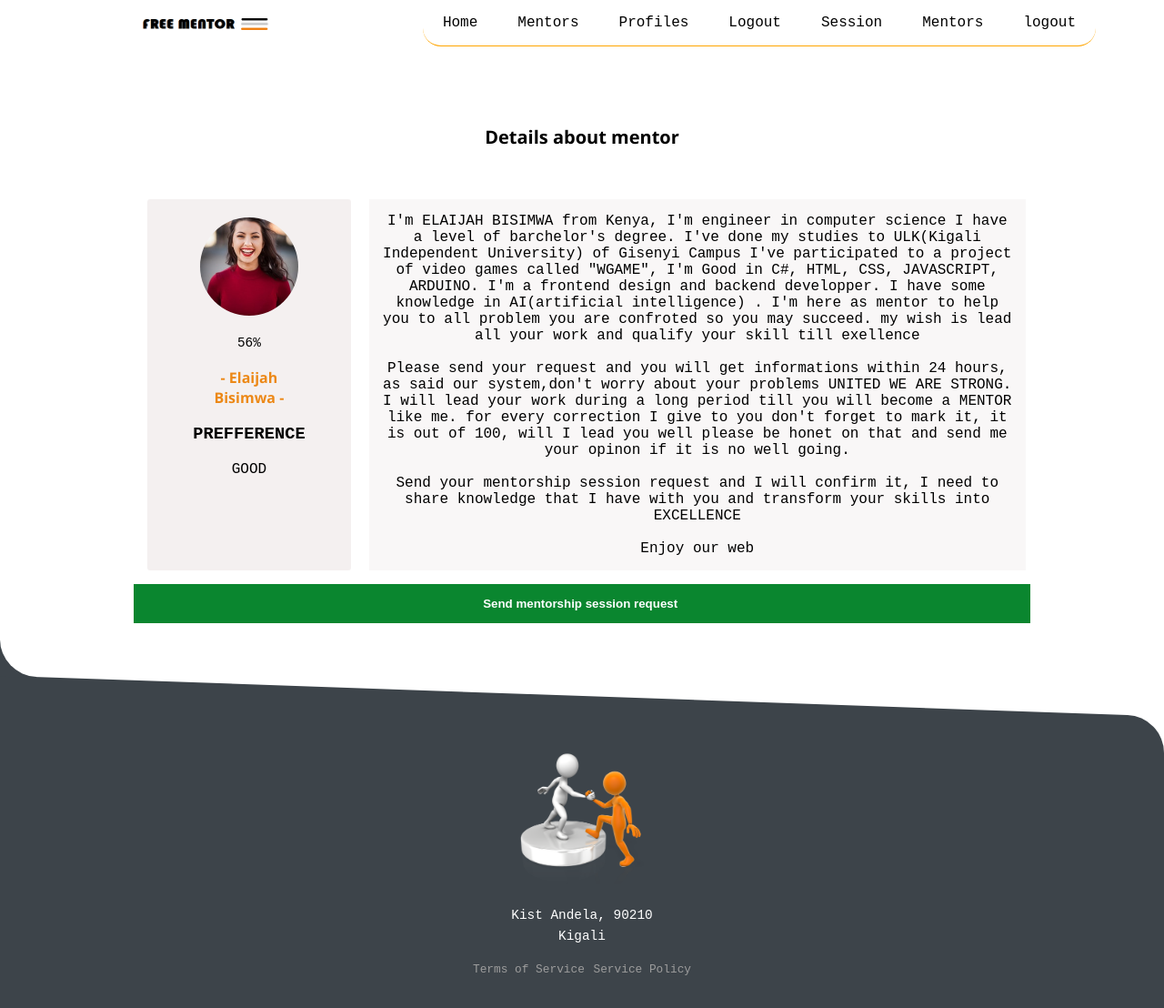
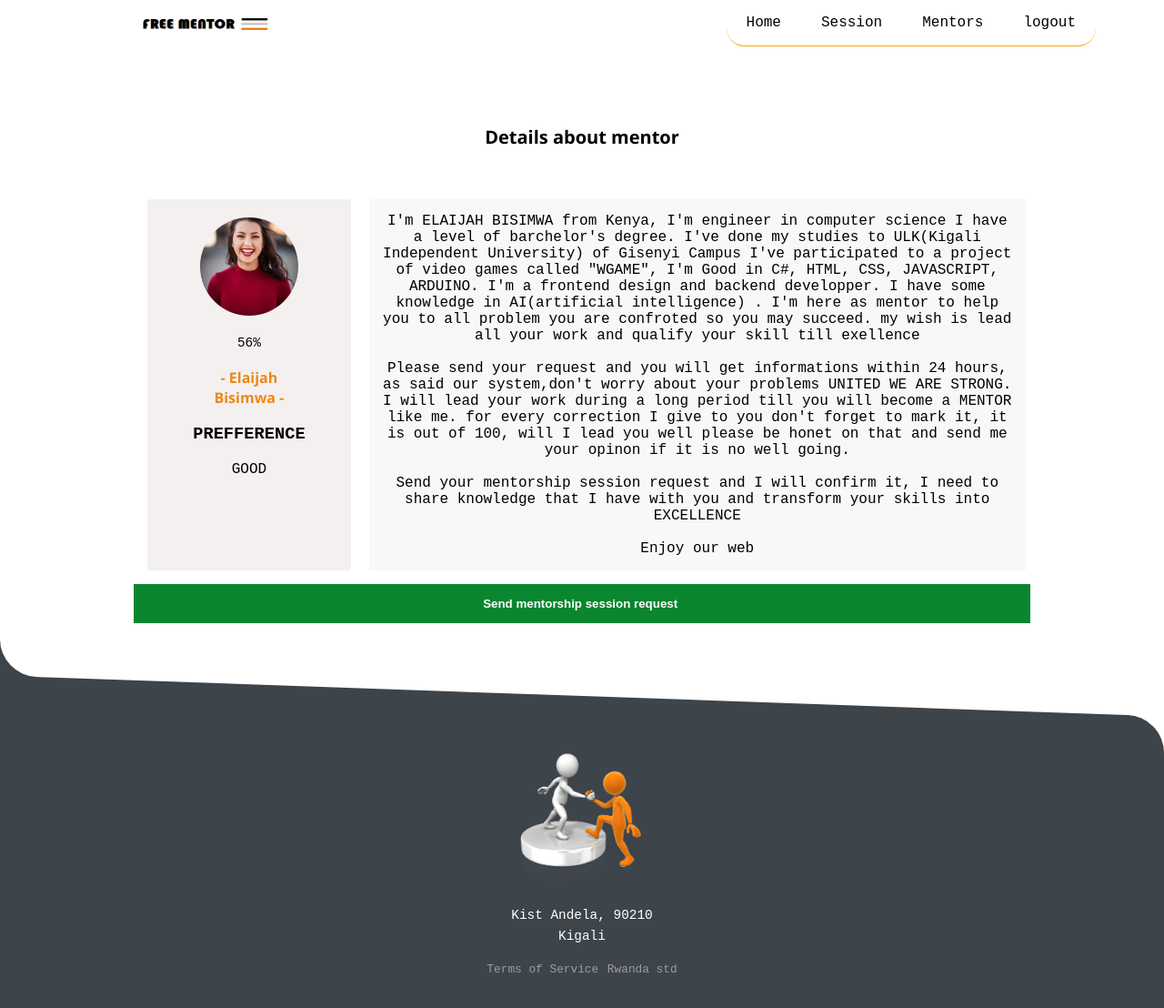
Before and after one commit to Regiss05/free-mentors, a website: page UI/mentor_details.html in a window 1280 px wide. Shown: the whole page at 91% size. Drawn offline with Linux system fonts and the light colour scheme.

Commit message:
Update mentor_details.html

```diff
--- a/UI/mentor_details.html
+++ b/UI/mentor_details.html
@@ -11,7 +11,7 @@
 <body>
     <div class="container">
         <header>
-                <a href="index.html"><img src="../UI/IMAGES/FREE-MENTOR_writning.png" alt="mentor" class="logo" id="logotop"></a>            <nav>
+                <a href="index.html" ><img src="../UI/IMAGES/FREE-MENTOR_writning.png" alt="mentor" class="logo" id="logotop"></a>            <nav>
                 <a href="#" class="hide-desktop">
                     <img src="../UI/IMAGES/ham.svg" alt="toggle menu" class="menu" id="menu">
                 </a>
@@ -19,9 +19,6 @@
                 <ul  class="show-desktop hide-mobile" id="nav">
                     <li id="exit" class="exit-btn hide-desktop"><img src="../UI/IMAGES/exit.svg" alt="exit menu"></li>
                     <li><a href="index.html">Home</a></li>
-                    <li><a href="AllMentors.html">Mentors</a></li>
-                    <li><a href="profile.html">Profiles</a></li>
-                    <li><a href="signup.html">Logout</a></li>
                     <li><a href="mentorship_In_process.html">Session</a></li>
                     <li><a href="AllMentors.html">Mentors</a></li>
                     <li><a href="signup.html">logout</a></li>
@@ -35,7 +32,7 @@
             <ul>
                 <li class="user_details mentor_det">
                     <figure>
-                        <img src="../UI/IMAGES/user1.png" alt="user testimonial picture">
+                        <img src="../UI/IMAGES/user1.png" alt="user testimonial picture" id="mopl">
                         <blockquote>56%</blockquote>
                         <figcaption>- Elaijah Bisimwa -</figcaption>
                     </figure>
@@ -73,7 +70,7 @@
                 <p class="address">Kist Andela, 90210<br>Kigali</p>
                 <ul class="footer-links">
                     <li><a href="#">Terms of Service</a></li>
-                    <li><a href="#">Service Policy</a></li>
+                    <li><a href="#">Rwanda std</a></li>
                 </ul>
 
             </div>
```
